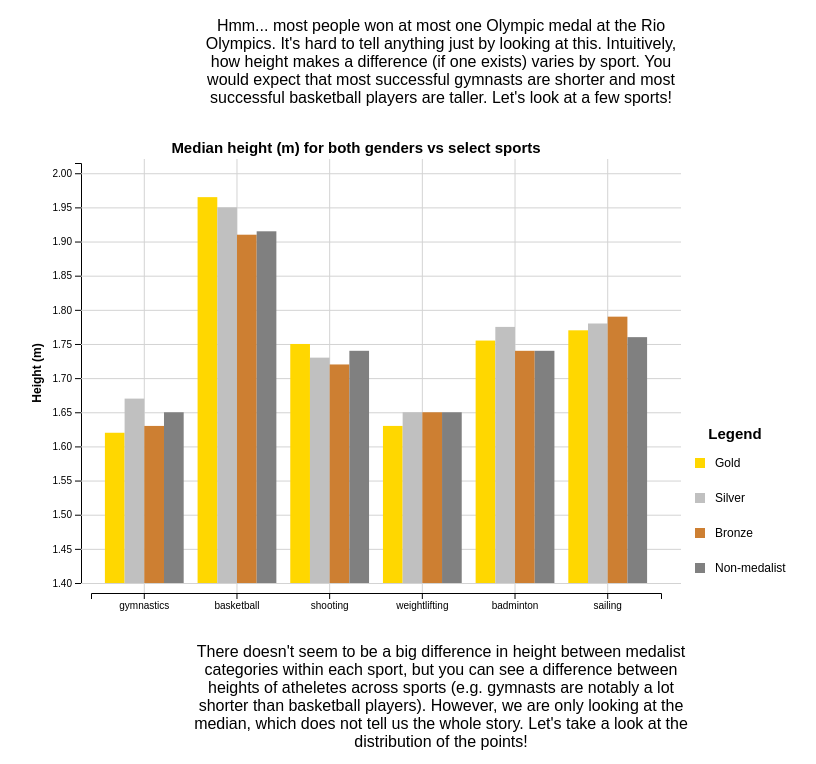
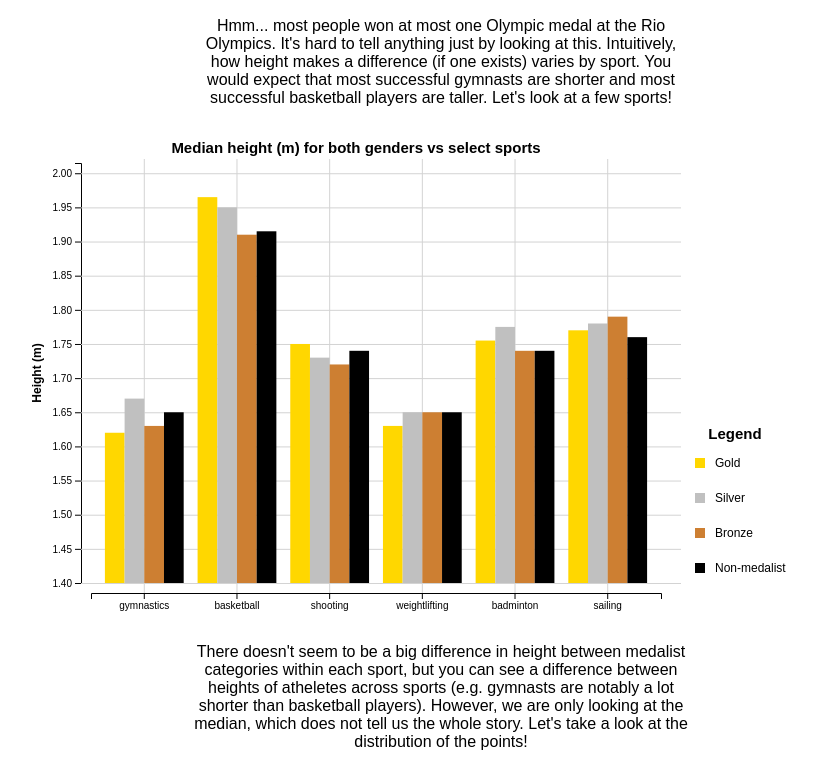
Before and after one commit to yiemwa123/3300-project1, a plain HTML site: page index.html in a window 1280 px wide. Shown: the part 571-1335 px from the top of the page, without its empty margins (197-1013 px from the left). Drawn offline with nearby package versions, Linux system fonts and the light colour scheme.

Commit message:
Update index.html
change color for consistency

```diff
--- a/index.html
+++ b/index.html
@@ -210,7 +210,7 @@
 
                 });
 
-                legend2.append('rect').style('fill', 'grey').attr('x', 10).attr('y', 35*(4))
+                legend2.append('rect').style('fill', 'black').attr('x', 10).attr('y', 35*(4))
                 .attr("height",10).attr("width", 10);
                 legend2.append("text").text("Non-medalist").attr('text-anchor', "start").attr('alignment-baseline', 'hanging').attr("x", 30).attr("y", 35*(4)).style('font-size', "12px").style('font-family', 'sans-serif');
 
@@ -385,7 +385,7 @@
              .attr("height",heightScale(ChartMin)-heightScale(d.gold)).attr("width", sportScale.bandwidth()/4);
              chartArea.append('rect').attr('fill', 'silver').attr("x", sportScale(d.sport)+sportScale.bandwidth()/4).attr("y", heightScale(d.silver)).attr("height",heightScale(ChartMin)-heightScale(d.silver)).attr("width", sportScale.bandwidth()/4)
              chartArea.append('rect').attr('fill', '#CD7F32').attr("x", sportScale(d.sport)+sportScale.bandwidth()*2/4).attr("y", heightScale(d.bronze)).attr("height",heightScale(ChartMin)-heightScale(d.bronze)).attr("width", sportScale.bandwidth()/4)
-             chartArea.append('rect').attr('fill', 'grey').attr("x", sportScale(d.sport)+sportScale.bandwidth()*3/4).attr("y", heightScale(d.nonmedal)).attr("height",heightScale(ChartMin)-heightScale(d.nonmedal)).attr("width", sportScale.bandwidth()/4)
+             chartArea.append('rect').attr('fill', 'black').attr("x", sportScale(d.sport)+sportScale.bandwidth()*3/4).attr("y", heightScale(d.nonmedal)).attr("height",heightScale(ChartMin)-heightScale(d.nonmedal)).attr("width", sportScale.bandwidth()/4)
            });
        };
 
```
